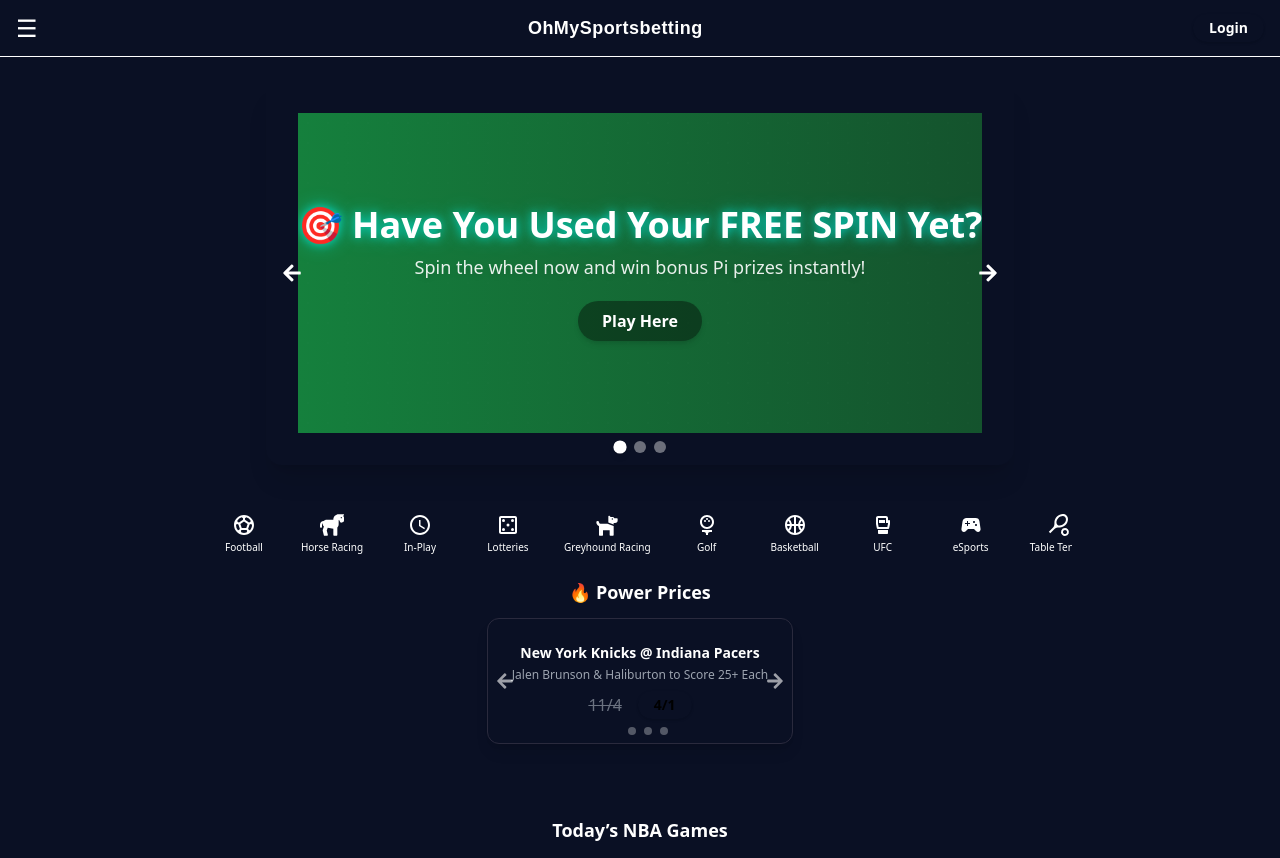
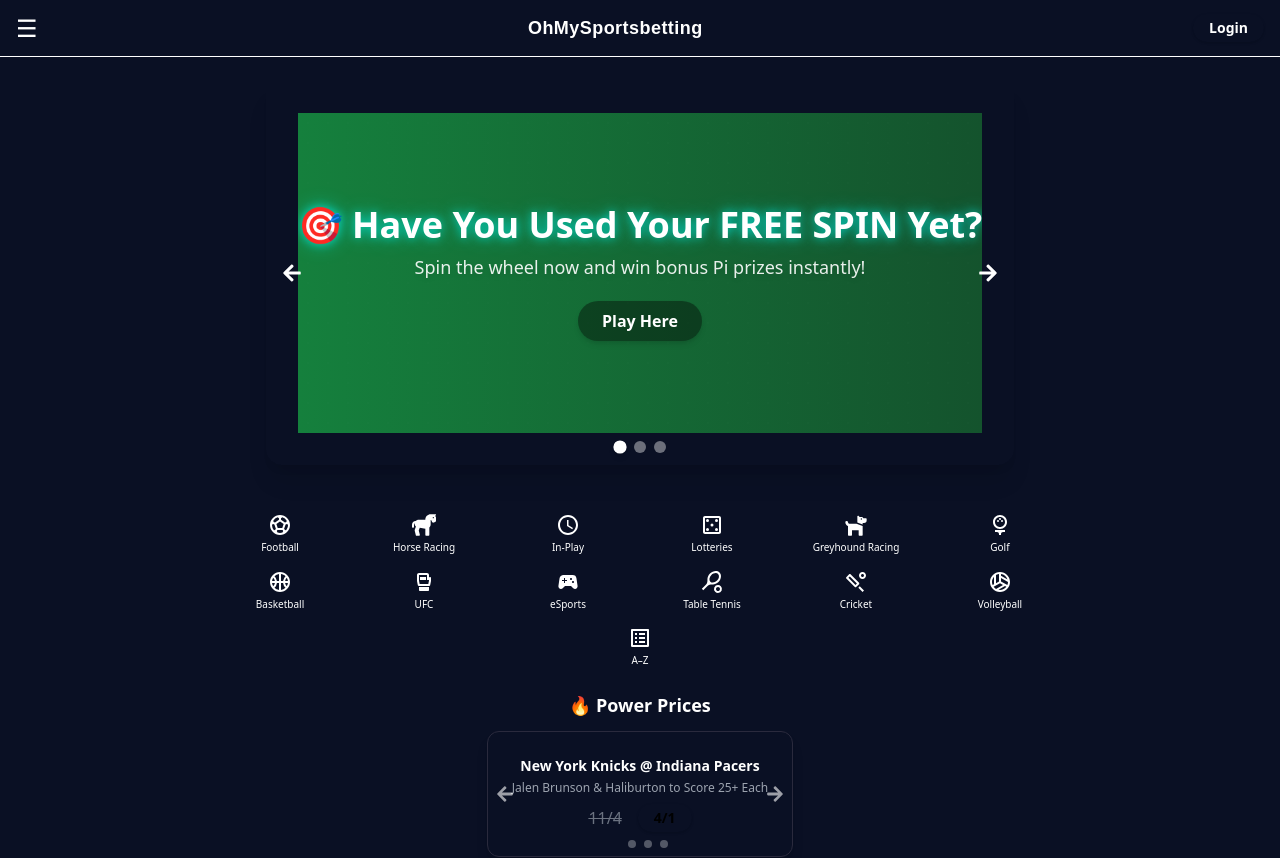
Before and after one commit to Darr-Eire/oh-my-sportsbetting, a Next.js app: page / in a window 1280 px wide. Shown: the top 858 px of the page. Built offline with nearby package versions, Linux system fonts and the light colour scheme.

Commit message:
Update SportsCarousel to show icons in two wrapped rows

```diff
--- a/components/SportsCarousel.tsx
+++ b/components/SportsCarousel.tsx
@@ -34,14 +34,13 @@
   return (
     <div className="max-w-4xl mx-auto my-6 px-4">
       <nav
-        className="flex gap-4 overflow-x-auto no-scrollbar touch-pan-x"
-        style={{ WebkitOverflowScrolling: "touch" }}
+        className="flex flex-wrap gap-4 justify-center"
       >
         {sports.map(({ name, icon: Icon, slug }) => (
           <Link
             key={slug}
             href={`/sports/${slug}`}
-            className="flex flex-col items-center text-white hover:text-electricCyan min-w-[72px] px-1 flex-shrink-0"
+            className="flex flex-col items-center text-white hover:text-electricCyan w-[calc(100%/6-1rem)] min-w-[72px]"
           >
             <Icon className="text-2xl mb-1" />
             <span className="text-[10px] text-center leading-tight select-none whitespace-nowrap">
```
